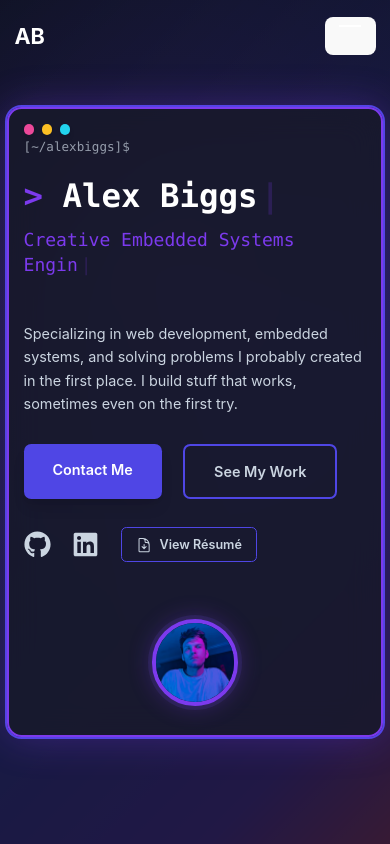
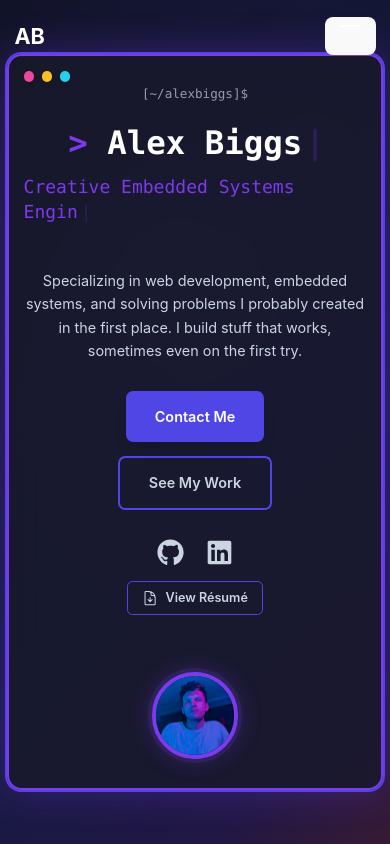
Before and after one commit to afbiggs/personal-portfolio, a React (Vite) app: page / in a window 390 px wide. Shown: the top 844 px of the page. Built offline with nearby package versions, Linux system fonts and the light colour scheme.

Commit message:
changes made to all components to better optomize mobile viewing and prevent conflicts between sections on smaler screens.

```diff
--- a/src/components/About.tsx
+++ b/src/components/About.tsx
@@ -136,7 +136,7 @@ const About = () => {
                 transition={{ duration: 0.5 }}
                 className="absolute inset-0"
               >
-                <div className={`bg-[#1E1B4B]/80 backdrop-blur-sm p-8 rounded-lg border-2 h-full flex flex-col justify-between ${
+                <div className={`bg-[#1E1B4B]/80 backdrop-blur-sm p-6 sm:p-8 rounded-lg border-2 h-full flex flex-col justify-between text-center sm:text-left ${
                   isGlitching ? styles.animateGlitch : ''
                 }`} style={{
                   borderColor: currentSection.accent,
--- a/src/components/Hero.tsx
+++ b/src/components/Hero.tsx
@@ -36,7 +36,7 @@ const Hero = () => {
   return (
     <section className="relative min-h-screen flex items-center justify-center bg-transparent px-2 sm:px-6 md:px-12">
       <div
-        className="relative w-full max-w-lg sm:max-w-xl md:max-w-2xl lg:max-w-4xl xl:max-w-5xl mx-auto rounded-2xl bg-[#18192A]/80 border-2 border-[#7C3AED] shadow-2xl backdrop-blur-lg px-4 sm:px-10 lg:px-16 py-8 sm:py-12 lg:py-16 flex flex-col md:flex-row items-center md:items-start gap-8"
+        className="relative w-full max-w-lg sm:max-w-xl md:max-w-2xl lg:max-w-4xl xl:max-w-5xl mx-auto rounded-2xl bg-[#18192A]/80 border-2 border-[#7C3AED] shadow-2xl backdrop-blur-lg px-4 sm:px-10 lg:px-16 py-8 sm:py-12 lg:py-16 flex flex-col md:flex-row items-center md:items-start gap-8 text-center md:text-left"
         style={{ boxShadow: '0 0 40px 0 #7C3AED55, 0 0 0 2px #4F46E5' }}
       >
         {/* Faux window controls */}
@@ -68,7 +68,7 @@ const Hero = () => {
   I build stuff that works, sometimes even on the first try.
 </p>
 
-          <div className="flex flex-wrap gap-6 mb-8">
+          <div className="flex flex-col sm:flex-row gap-4 sm:gap-6 mb-8 w-full sm:w-auto items-center sm:items-start">
             <a
               href="#contact"
               className="group relative px-8 py-4 bg-[#4F46E5] text-white font-semibold rounded-lg overflow-hidden shadow-lg hover:scale-105 transition-transform"
@@ -83,7 +83,7 @@ const Hero = () => {
             </a>
           </div>
 
-          <div className="flex flex-wrap items-center gap-6">
+          <div className="flex flex-col sm:flex-row items-center gap-4 sm:gap-6">
   <div className="flex gap-6">
     {/* Social icons */}
     {[
--- a/src/components/Navbar.tsx
+++ b/src/components/Navbar.tsx
@@ -109,12 +109,12 @@ const Navbar = () => {
               exit={{ opacity: 0, height: 0 }}
               className="md:hidden overflow-hidden"
             >
-              <div className="py-4 space-y-4">
+              <div className="py-6 px-4 space-y-4">
                 {navItems.map((item) => (
                   <motion.a
                     key={item.name}
                     href={item.href}
-                    className="block text-[#CBD5E1] hover:text-white transition-colors relative"
+                    className="block text-[#CBD5E1] hover:text-white transition-colors relative text-lg"
                     onClick={() => setIsOpen(false)}
                     whileHover={{ x: 10 }}
                     whileTap={{ scale: 0.95 }}
--- a/src/components/Projects.tsx
+++ b/src/components/Projects.tsx
@@ -132,7 +132,7 @@ const Projects = () => {
           </span>
         </motion.h2>
 
-        <div className="grid grid-cols-1 sm:grid-cols-2 lg:grid-cols-3 gap-8 w-full">
+        <div className="grid grid-cols-1 sm:grid-cols-2 lg:grid-cols-3 gap-8 w-full justify-items-center">
         {projects.map((project, index) => (
           <motion.div
             key={index}
@@ -234,7 +234,7 @@ const Projects = () => {
           className="fixed inset-0 z-50 flex flex-col items-center justify-center bg-black/80 backdrop-blur-sm px-4"
           onClick={() => setModalImage(null)}
         >
-          <div className="relative flex items-center justify-center mb-4">
+          <div className="relative flex items-center justify-center mb-4 w-full">
             <button
               onClick={(e) => {
                 e.stopPropagation();
@@ -242,7 +242,7 @@ const Projects = () => {
                 setModalIndex(newIndex);
                 setModalImage(modalImages[newIndex]);
               }}
-              className="p-2 text-white"
+              className="p-2 text-white absolute left-4 sm:static"
             >
               <FaChevronLeft size={32} />
             </button>
@@ -259,7 +259,7 @@ const Projects = () => {
                 setModalIndex(newIndex);
                 setModalImage(modalImages[newIndex]);
               }}
-              className="p-2 text-white"
+              className="p-2 text-white absolute right-4 sm:static"
             >
               <FaChevronRight size={32} />
             </button>
--- a/src/components/Skills.tsx
+++ b/src/components/Skills.tsx
@@ -157,7 +157,7 @@ const skillCategories = [
 
 const Skills = () => {
   return (
-    <section id="skills" className="min-h-screen flex items-center justify-center py-16 sm:py-20 md:py-24 scroll-mt-[0vh]">
+    <section id="skills" className="min-h-screen flex items-center justify-center py-16 sm:py-20 md:py-24 px-4 scroll-mt-[0vh]">
       <div className="container mx-auto px-4 sm:px-8 xl:px-24 max-w-7xl">
         <h2 className="text-4xl font-bold text-white mb-12 text-center">
           <span className="block relative w-fit mx-auto">
@@ -173,7 +173,7 @@ const Skills = () => {
               style={{ animationDelay: `${i * 80}ms` }}
             >
               <h3 className={`text-lg font-semibold mb-4 ${cat.color} border-b border-[#4F46E5] pb-2`}>{cat.label}</h3>
-              <div className="flex flex-wrap gap-2">
+              <div className="flex flex-wrap gap-2 justify-center sm:justify-start">
                 {cat.items.map((item, j) => (
                   <span
                     key={item}
```
